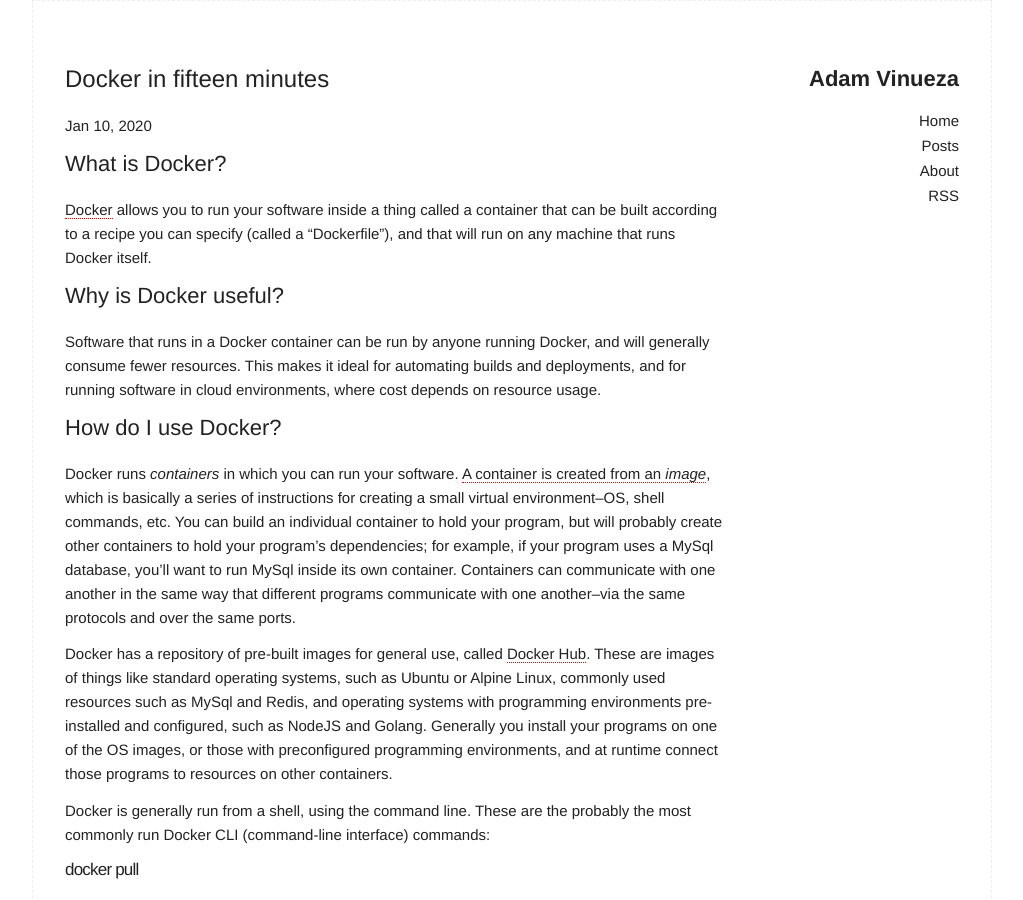
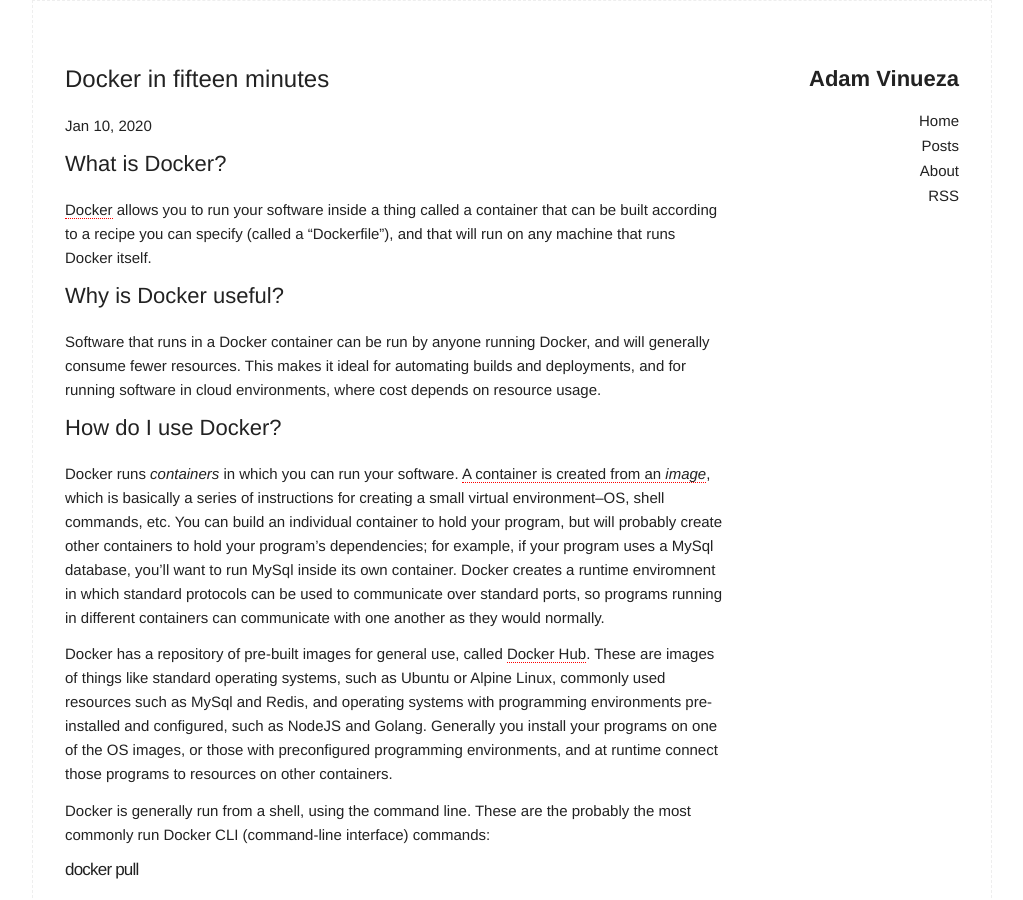
Before and after one commit to adamvinueza/adamvinueza.github.io, a Jekyll site: the page built from _posts/2020-01-11-docker-in-fifteen.md, in a window 1280 px wide and 900 px high. Shown: the whole window, without its empty margins (128-1151 px from the left). Built offline with Jekyll 4.4.1, drawn with Linux system fonts in a browser that asks for light colours; some of the changed text lies outside the part shown.

Commit message:
updated docker post

```diff
--- a/_posts/2020-01-11-docker-in-fifteen.md
+++ b/_posts/2020-01-11-docker-in-fifteen.md
@@ -29,9 +29,10 @@ which is basically a series of instructions for creating a small virtual
 environment--OS, shell commands, etc. You can build an individual container to
 hold your program, but will probably create other containers to hold your
 program's dependencies; for example, if your program uses a MySql database,
-you'll want to run MySql inside its own container.  Containers can communicate
-with one another in the same way that different programs communicate with one
-another--via the same protocols and over the same ports.
+you'll want to run MySql inside its own container. Docker creates a runtime
+enviromnent in which standard protocols can be used to communicate over standard
+ports, so programs running in different containers can communicate with one
+another as they would normally.
 
 Docker has a repository of pre-built images for general use, called [Docker
 Hub](https://hub.docker.com). These are images of things like standard operating
```
Also changed, not shown: other parts of _posts/2020-01-11-docker-in-fifteen.md (+1 -1 lines).
